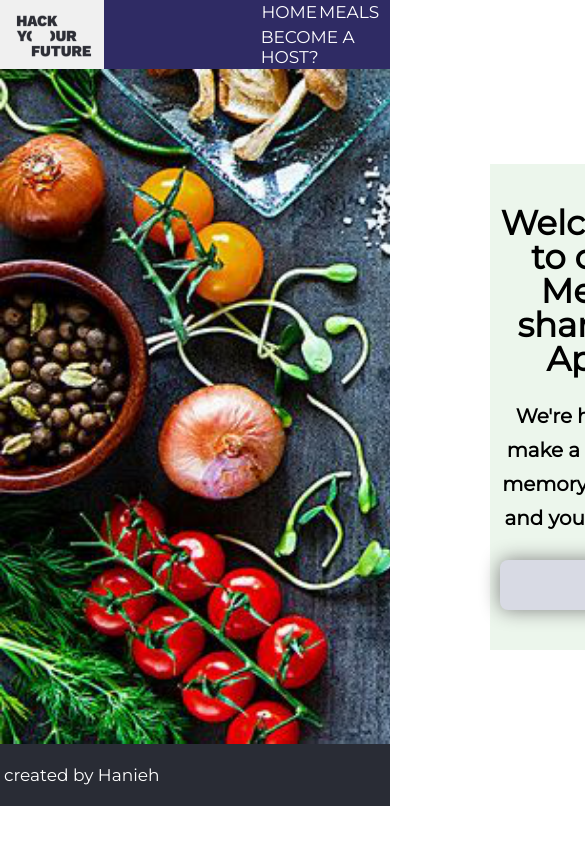
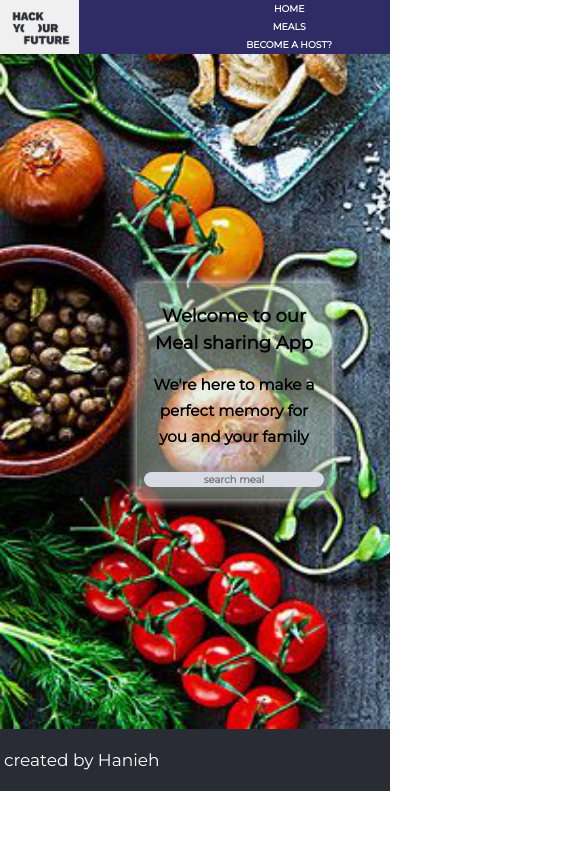
Before and after one commit to Hani-far/Meal-Sharing, a React app: page / in a window 390 px wide. Shown: the top 844 px of the page, 585 px wide, since content can reach past the window. Built offline with nearby package versions, Linux system fonts and the light colour scheme.

Commit message:
responsive styling added

```diff
--- a/src/client/components/MealSharingStyle.css
+++ b/src/client/components/MealSharingStyle.css
@@ -47,10 +47,10 @@ color: white;
 
 .wellcome{
   height: fit-content;
-  width: 47%;
-  margin-left: 490px;
+  width: 50%;
+  padding: 2%;
+  margin-left: 35%;
   box-shadow:0px 0px 10px white;
-  padding: 20px 10px 40px 10px;
   background-color: rgba(207, 233, 207, 0.4);
   text-align: center !important;
   line-height: 2em;
@@ -90,7 +90,7 @@ color: white;
 
 .search_input{
   margin-top: 3%;
-  width: 500px;
+  width: 100%;
   background-color: rgb(218, 228, 173);
   border-radius: 8px;
   box-shadow: 0px 0px 20px gray;
@@ -165,12 +165,13 @@ transition:.3s all ease;
   background:gray;
 }
 
-.no_button{
-  display: none;
+.search_meal_box span{
+  color: rgb(47, 43, 100);
+  font-size: larger;
 }
 
-.search_meal_box span{
-  color: rgb(47, 43, 100);
+.search_meal_box h4{
+  font-size: larger;
 }
 
 .meal_image img, .meal_info img{
@@ -183,7 +184,7 @@ transition:.3s all ease;
 .search_meal_list{
   color: rgb(24, 12, 1);
   font-weight: bolder;
-  line-height: 50px;
+  line-height: 3em;
 }
 
 .meal-info-page{
@@ -201,7 +202,7 @@ transition:.3s all ease;
 
 .search_meal{
 cursor: pointer;
-font-size: 18px;
+font-size: larger;
 color: black;
 list-style: none;
 }
@@ -261,3 +262,70 @@ background-color: #292c35;
   color: white;
   height: fit-content
 }
+
+@media (max-width: 480px){
+
+  h1{
+      font-size: large;
+      font-weight: bold;
+      line-height: 1.5em;
+  }
+
+  .navigation{
+      flex-direction: column;
+      font-size: 55%;
+      font-weight: bolder;
+      width: 100%;
+  }
+
+  .search_meal_box h4{
+    font-size: 90%;
+    font-weight: bolder;
+    line-height: 1em;
+}
+
+  .wellcome{
+    margin-left: 35%;
+    margin-right:10%;
+    font-size: small;
+  }
+
+  .home-page input, button{
+      font-size: x-small;
+      height: fit-content;
+  }
+
+  .meal_container{
+    padding: 5%;
+    margin: 5%;
+  }
+
+  .meal_reservation{
+    padding:6%;
+    }
+
+    .meal_info, .add_meal_page{
+      width: 100%;
+      font-size: small;
+      font-weight: bolder;
+      line-height: 1.1em;
+    }
+
+    .meal_info img{
+      width: 100%;
+      height: 100%;
+    }
+
+    .add_meal_form, .add_review_form, .add_reservation_form{
+      max-width:100%;
+    margin:10px auto;
+    padding: 1%;
+    font-size: smaller;
+    }
+
+    .add_meal_form label, .add_review_form label, .add_reservation_form label{
+      font-size:smaller;
+      width: 50%;
+      padding: 2%;
+    }
+}
--- a/src/client/components/Meals.js
+++ b/src/client/components/Meals.js
@@ -41,14 +41,14 @@ const FetchMeals =()=>{
 
                 <div className="display">
                     {meals.length > 0 ? meals.map((meal) => {
-                        if (searchMeal=="") {
-                            let imgSrc = "";
-                            const imageForMeal = MealsImages.find(img => img.title == meal.title);
+                        let imgSrc = "";
+                        const imageForMeal = MealsImages.find(img => img.title == meal.title);
                             if (imageForMeal) {
                                 imgSrc= imageForMeal.url;
                             }else{
                                 imgSrc="https://i.pinimg.com/originals/e1/0a/20/e10a20f90ab20620e8b25ab616bcb22d.jpg";
                             }
+                        if (searchMeal=="") {
                         return <div key={meal.id} className="meal_container">
                         <div className="meal_image">
                         <img src={imgSrc}></img>
@@ -70,7 +70,7 @@ const FetchMeals =()=>{
                                 const imageForMeal = MealsImages.find(img => img.title == meal.title);
                                 return <div key={meal.id} className="meal_container">
                                     <div className="meal_image">
-                        <img src={imageForMeal.url}></img>
+                        <img src={imgSrc}></img>
                         </div>
                         <div className="meal_title">
                             <h4 >{meal.title}</h4>
--- a/src/client/index.css
+++ b/src/client/index.css
@@ -34,17 +34,3 @@ button {
   padding: 5px;
   font-size: 17px;
 }
-
-@media screen and (max-width: 1400px) {
-  #root {
-    padding-left: 30%;
-    padding-right: 30%;
-  }
-}
-
-@media screen and (max-width: 750px) {
-  #root {
-    padding-left: 0;
-    padding-right: 0;
-  }
-}
```
